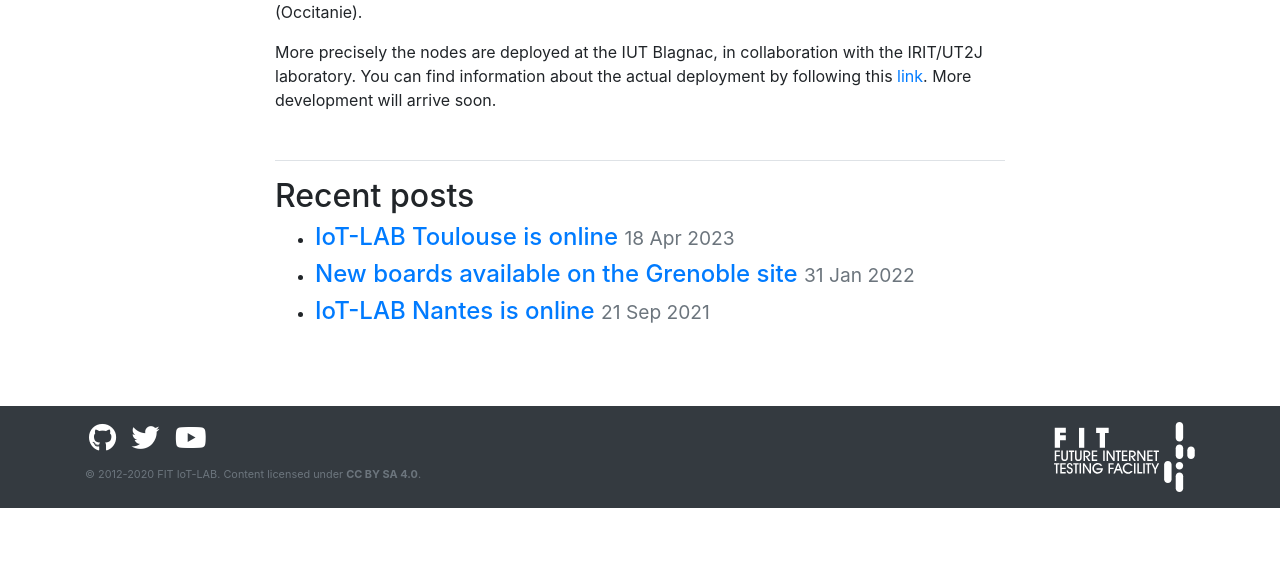
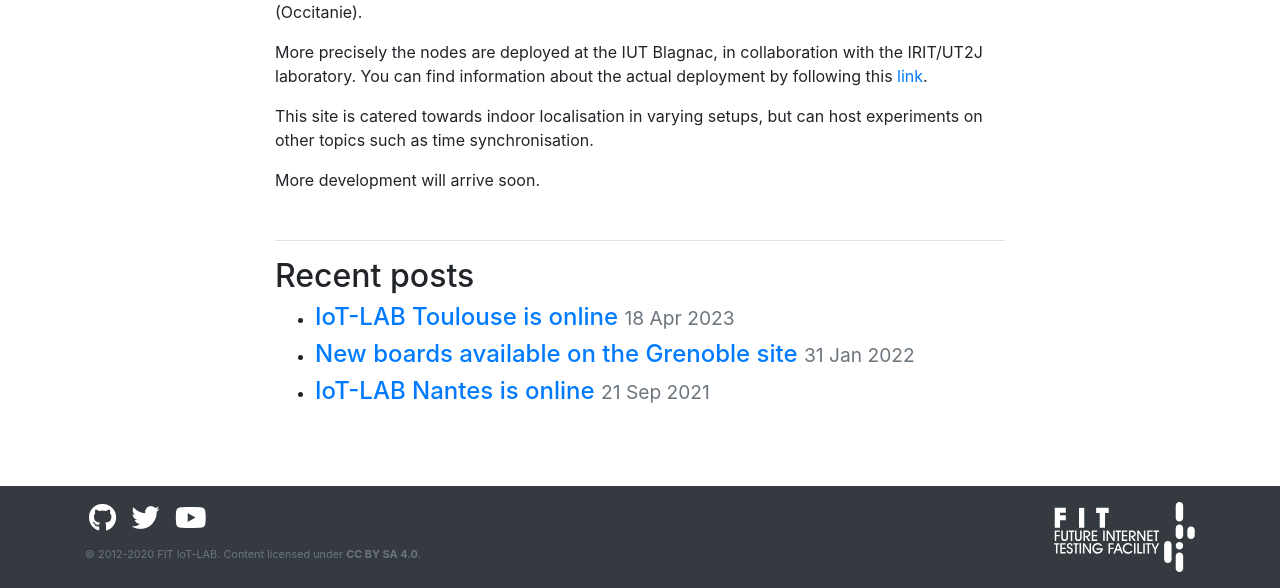
Before and after one commit to iot-lab/iot-lab.github.io, a Jekyll site: the page built from _posts/2023-04-18-toulouse-site.md, in a window 1280 px wide and 1146 px high. Shown: the part 558-1146 px from the top of the window. Built offline with Jekyll 4.4.1, drawn with Linux system fonts in a browser that asks for light colours; nearby versions of some CDN libraries; comment, search, counter and statistics services are not loaded.

Commit message:
Improves content.

```diff
--- a/_posts/2023-04-18-toulouse-site.md
+++ b/_posts/2023-04-18-toulouse-site.md
@@ -6,4 +6,8 @@
 We are proud to announce the arrival of a new IoT-LAB site located in the city of Toulouse (Occitanie).
 
 More precisely the nodes are deployed at the IUT Blagnac, in collaboration with the IRIT/UT2J laboratory.
-You can find information about the actual deployment by following this [link](https://www.iot-lab.info/docs/deployment/toulouse/). More development will arrive soon.
+You can find information about the actual deployment by following this <a href="{{ '/docs/deployment/' | relative_url }}toulouse">link</a>.
+
+This site is catered towards indoor localisation in varying setups, but can host experiments on other topics such as time synchronisation.
+
+More development will arrive soon.
```
Also changed, not shown: docs/deployment/toulouse.md (+1 -1 lines).
